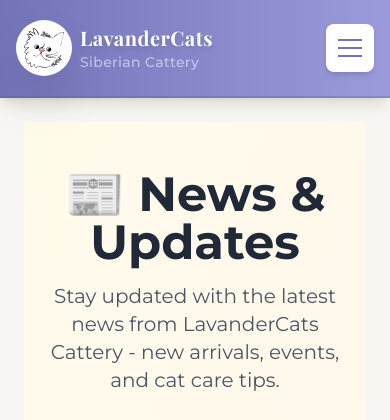
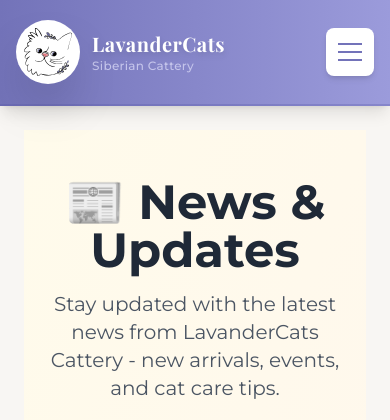
Before and after one commit to 19maxi71/catFarm_site_fastAPI_project, a FastAPI app: page /article/1 in a window 390 px wide. Shown: the top 420 px of the page. Run offline with FastAPI, Linux system fonts and the light colour scheme; data that the repository does not hold is empty; some libraries are stand-ins or nearby versions.

Commit message:
Improve responsive design and rebrand to 'Cattery'
Responsive Logo Improvements:
- Fix logo display issues between 768px-886px viewport width
- Change from md to lg breakpoint for smoother responsive transitions
- Logo sizes: 64px (mobile) → 80px (sm:640px+) → 96px (lg:1024px+)
- Add flex-shrink-0 to prevent logo squashing
- Improve title text scaling with more granular breakpoints
- Add whitespace-nowrap to prevent text wrapping

Rebrand Cat Farm → Cattery:
- Update all "Cat Farm" / "cat farm" references to "Cattery"
- Changes in: app/main.py, templates, README.md, sample data
- More professional terminology for breeding business
- Maintains database-related names (catfarm.db, etc.) for compatibility

Files modified:
- templates/base.html: Logo responsive design improvements
- app/main.py: FastAPI title and description
- templates/admin_dashboard.html: Dashboard welcome message
- add_sample_articles.py: Sample article content
- README.md: Project title and descriptions
- .github/copilot-instructions.md: Project documentation
- templates/documents.html.backup: Footer copyright

```diff
--- a/add_sample_articles.py
+++ b/add_sample_articles.py
@@ -15,10 +15,10 @@ try:
     # Sample articles
     sample_articles = [
         {
-            "title": "Welcome to LavanderCats Cat Farm!",
-            "content": """Welcome to LavanderCats Cat Farm, your premier destination for beautiful Siberian cats!
+            "title": "Welcome to LavanderCats Cattery!",
+            "content": """Welcome to LavanderCats Cattery, your premier destination for beautiful Siberian cats!
 
-Our farm is dedicated to breeding healthy, happy, and well-socialized Siberian cats. We believe in ethical breeding practices and prioritize the health and well-being of our cats above all else.
+Our cattery is dedicated to breeding healthy, happy, and well-socialized Siberian cats. We believe in ethical breeding practices and prioritize the health and well-being of our cats above all else.
 
 Our Siberian cats are known for their stunning blue eyes, luxurious triple coat, and affectionate personalities. Whether you're looking for a new family member or a show-quality cat, we have something special for everyone.
 
--- a/app/main.py
+++ b/app/main.py
@@ -19,8 +19,8 @@ from .upload_api import router as upload_router
 from .auth import authenticate_user
 
 
-app = FastAPI(title="LavanderCats Cat Farm",
-              description="Siberian Cat Breeding Farm")
+app = FastAPI(title="LavanderCats Cattery",
+              description="Siberian Cat Breeding Cattery")
 
 # Add CORS middleware
 app.add_middleware(
--- a/templates/admin_dashboard.html
+++ b/templates/admin_dashboard.html
@@ -119,7 +119,7 @@
                 <h1 class="h3 mb-0 text-dark">
                     <i class="fas fa-tachometer-alt me-2 text-primary"></i>Admin Dashboard
                 </h1>
-                <p class="text-muted mt-1">Welcome back! Here's an overview of your cat farm management.</p>
+                <p class="text-muted mt-1">Welcome back! Here's an overview of your cattery management.</p>
             </div>
         </div>
 
--- a/templates/base.html
+++ b/templates/base.html
@@ -188,16 +188,16 @@
         <div class="container mx-auto px-4 lg:px-16">
             <div class="flex justify-between items-center py-5 md:py-6">
                 <!-- Logo and title -->
-                <a href="/" class="flex items-center space-x-2 sm:space-x-4 md:space-x-5 group">
-                    <div class="relative">
+                <a href="/" class="flex items-center space-x-3 sm:space-x-4 lg:space-x-5 group">
+                    <div class="relative flex-shrink-0">
                         <!-- White background circle with shadow -->
                         <div class="absolute inset-0 bg-white rounded-full shadow-2xl transform group-hover:scale-105 transition-transform duration-300"></div>
-                        <!-- Logo -->
-                        <img src="/static/images/logo.svg" alt="LavanderCats Logo" class="relative h-14 w-14 sm:h-20 sm:w-20 md:h-24 md:w-24 object-contain p-2">
+                        <!-- Logo with smoother responsive sizing -->
+                        <img src="/static/images/logo.svg" alt="LavanderCats Logo" class="relative h-16 w-16 sm:h-20 sm:w-20 lg:h-24 lg:w-24 object-contain p-2">
                     </div>
-                    <div>
-                        <h1 class="text-xl sm:text-3xl md:text-4xl lg:text-5xl font-display font-bold text-white tracking-wide drop-shadow-md group-hover:text-accent-gold transition-colors">LavanderCats</h1>
-                        <p class="text-sm sm:text-base md:text-lg text-lavender-lighter font-medium tracking-wide">Siberian Cattery</p>
+                    <div class="min-w-0">
+                        <h1 class="text-xl sm:text-2xl md:text-3xl lg:text-4xl xl:text-5xl font-display font-bold text-white tracking-wide drop-shadow-md group-hover:text-accent-gold transition-colors whitespace-nowrap">LavanderCats</h1>
+                        <p class="text-xs sm:text-sm md:text-base lg:text-lg text-lavender-lighter font-medium tracking-wide">Siberian Cattery</p>
                     </div>
                 </a>
 
```
Also changed, not shown: .github/copilot-instructions.md, README.md, 1 other file.
